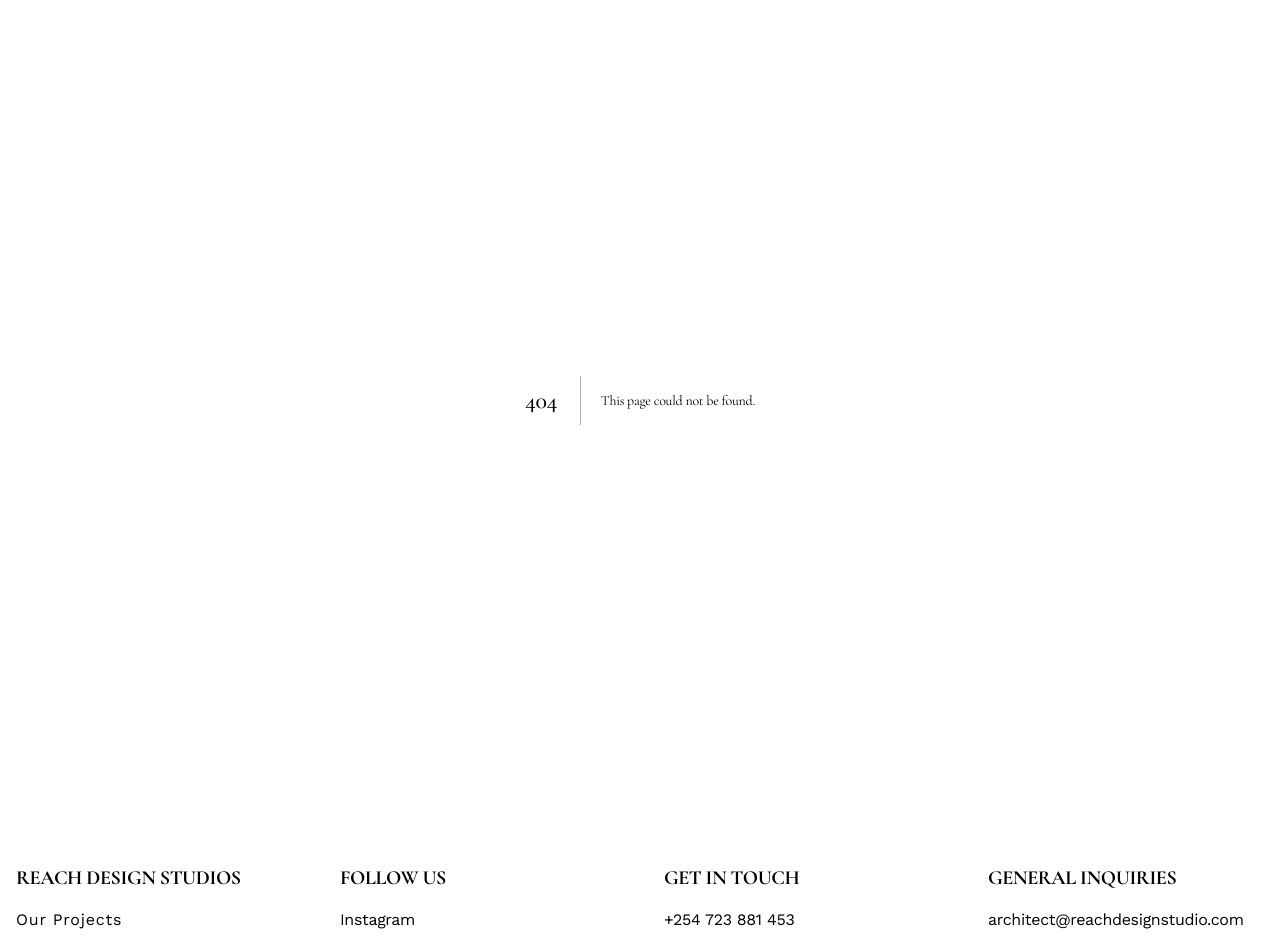
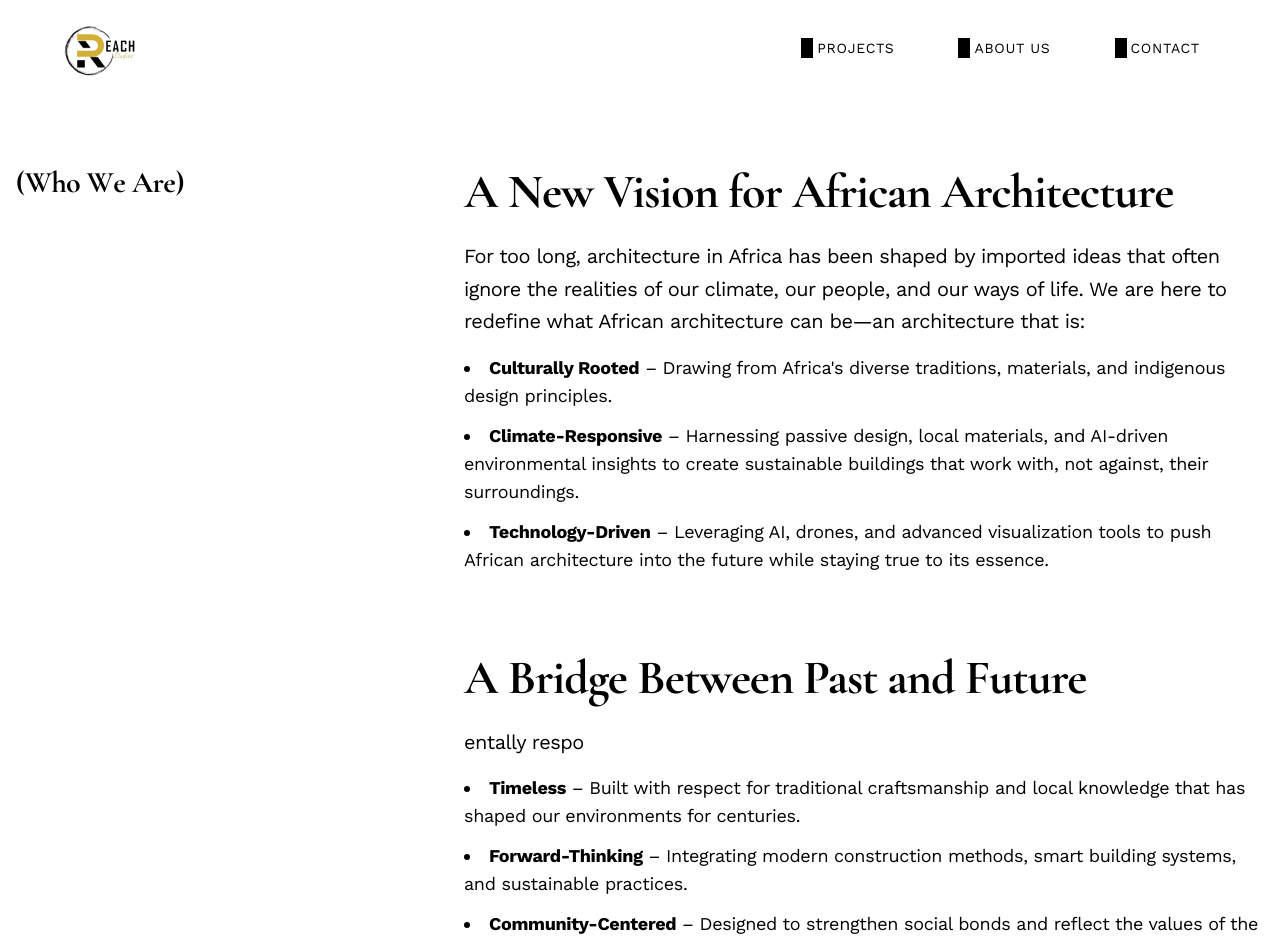
Before and after one commit to ngachadavid/reach-design, a Next.js app: page /about in a window 1280 px wide. Before the commit this address had no page. Shown: the top 942 px of the page. Built offline with nearby package versions, Linux system fonts and the light colour scheme.

Commit message:
abouthero section

```diff
--- /dev/null
+++ b/app/(pages)/about/page.jsx
@@ -0,0 +1,12 @@
+import AboutHero from '@/app/components/about/AboutHero'
+import Navbar from '@/app/components/global/Navbar'
+import React from 'react'
+
+export default function page() {
+  return (
+    <div>
+        <Navbar />
+        <AboutHero />
+    </div>
+  )
+}
--- /dev/null
+++ b/app/components/about/AboutHero.jsx
@@ -0,0 +1,87 @@
+'use client';
+
+import { useEffect, useRef, useState } from "react";
+import AnimatedH2 from "../global/AnimatedH2";
+
+export default function AboutHero() {
+  const [isVisible, setIsVisible] = useState(false);
+  const sectionRef = useRef(null);
+
+  useEffect(() => {
+    const observer = new IntersectionObserver(
+      ([entry]) => entry.isIntersecting && setIsVisible(true),
+      { threshold: 0.3 }
+    );
+
+    if (sectionRef.current) observer.observe(sectionRef.current);
+    return () => sectionRef.current && observer.unobserve(sectionRef.current);
+  }, []);
+
+  const contents = [
+    {
+      title: "A New Vision for African Architecture",
+      description: "For too long, architecture in Africa has been shaped by imported ideas that often ignore the realities of our climate, our people, and our ways of life. We are here to redefine what African architecture can be—an architecture that is:",
+      points: [
+        { label: "Culturally Rooted", text: "Drawing from Africa's diverse traditions, materials, and indigenous design principles." },
+        { label: "Climate-Responsive", text: "Harnessing passive design, local materials, and AI-driven environmental insights to create sustainable buildings that work with, not against, their surroundings." },
+        { label: "Technology-Driven", text: "Leveraging AI, drones, and advanced visualization tools to push African architecture into the future while staying true to its essence." }
+      ]
+    },
+    {
+      title: "A Bridge Between Past and Future",
+      description: "entally respo",
+      points: [
+        { label: "Timeless", text: "Built with respect for traditional craftsmanship and local knowledge that has shaped our environments for centuries." },
+        { label: "Forward-Thinking", text: "Integrating modern construction methods, smart building systems, and sustainable practices." },
+        { label: "Community-Centered", text: "Designed to strengthen social bonds and reflect the values of the people who will inhabit them." }
+      ]
+    },
+    {
+      title: "Innovation with Purpose",
+      description: "Technology should serve people and place. Every tool we use—from AI climate analysis to drone surveying—is deployed with intention to create architecture that:",
+      points: [
+        { label: "Responds to Context", text: "Understanding site conditions, local climate patterns, and cultural context before the first line is drawn." },
+        { label: "Maximizes Efficiency", text: "Reducing waste, optimizing energy use, and choosing materials that make sense for African conditions." },
+        { label: "Inspires Change", text: "Demonstrating that world-class, sustainable architecture can be achieved without compromising identity or affordability." }
+      ]
+    }
+  ];
+
+  return (
+    <section
+      ref={sectionRef}
+      className="bg-white text-black px-4 2xl:px-0 pt-32 pb-10"
+    >
+      <div className="max-w-7xl mx-auto">
+        {/* Header */}
+        <div className="flex flex-col md:flex-row gap-12 items-start mt-10 mb-16">
+          {/* Sticky Title */}
+          <div className="w-full md:w-1/3 md:sticky md:top-32">
+            <AnimatedH2 isVisible={isVisible}>(Who We Are)</AnimatedH2>
+          </div>
+
+          {/* Content - Scrollable */}
+          <div className="w-full md:w-2/3 space-y-20">
+            {contents.map((content, idx) => (
+              <div key={idx}>
+                <h3 className="text-4xl md:text-5xl font-extrabold tracking-tight">
+                  {content.title}
+                </h3>
+                <p className="mt-6 text-2xl md:text-xl leading-relaxed tracking-tight">
+                  {content.description}
+                </p>
+                <ul className="mt-4 list-disc list-inside space-y-3 text-base md:text-lg">
+                  {content.points.map((point, pointIdx) => (
+                    <li key={pointIdx}>
+                      <span className="font-bold">{point.label}</span> – {point.text}
+                    </li>
+                  ))}
+                </ul>
+              </div>
+            ))}
+          </div>
+        </div>
+      </div>
+    </section>
+  );
+}
```
